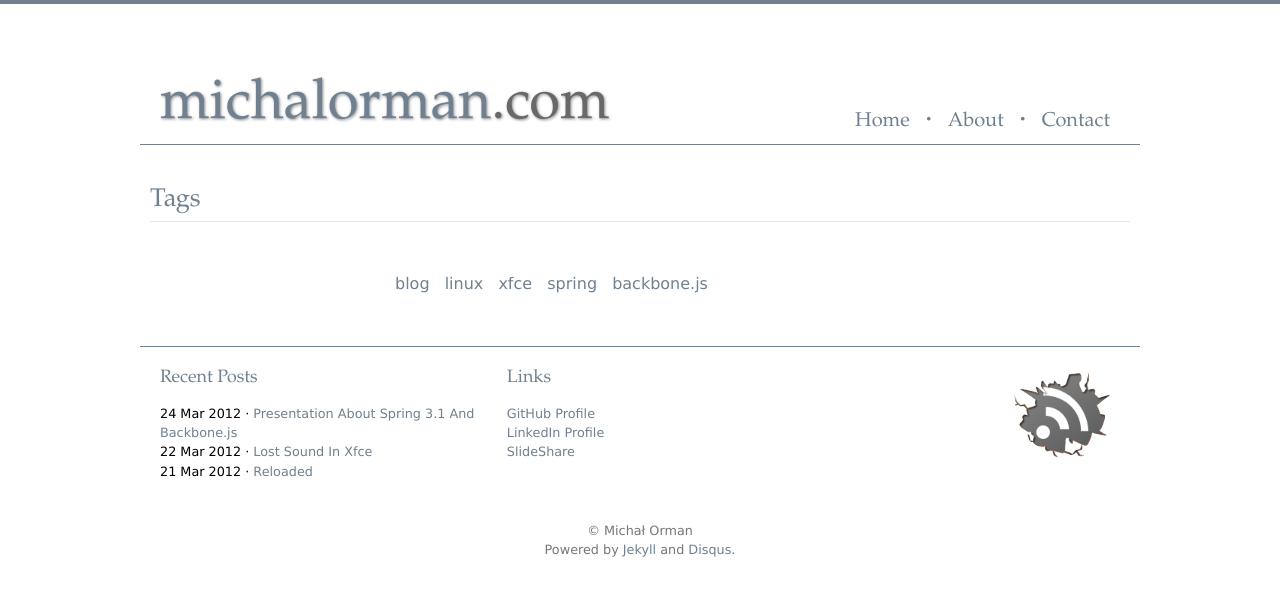
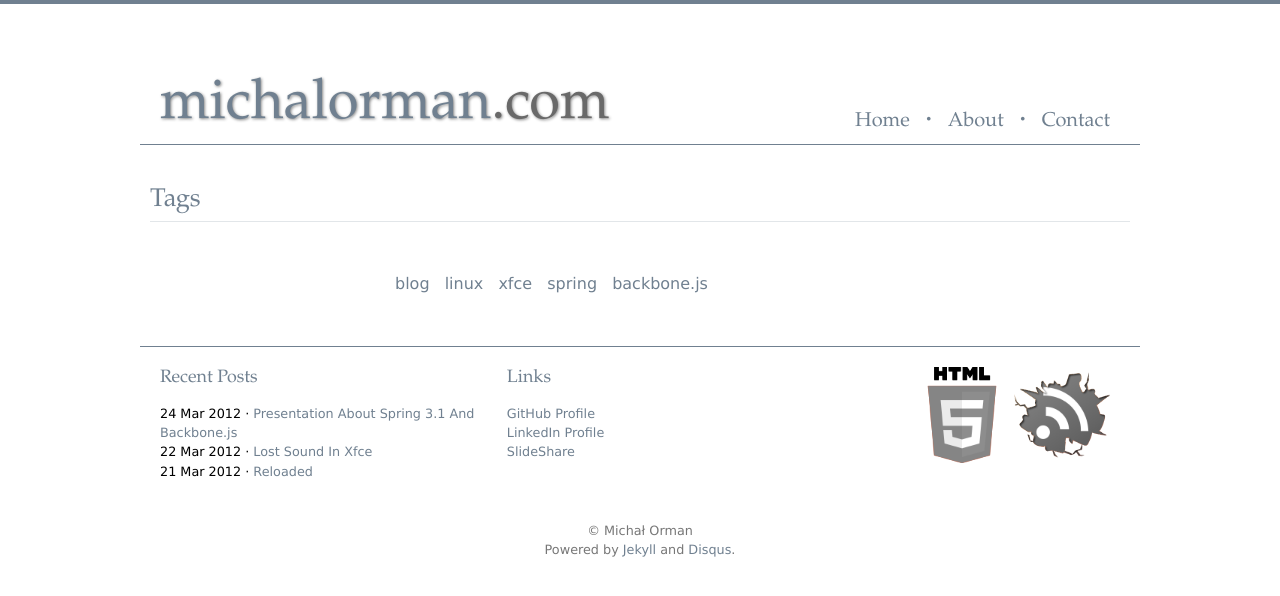
Before and after one commit to michalorman/michalorman.github.com, a Jekyll site: the page built from tags/index.html, in a window 1280 px wide. Shown: the top 596 px of the page. Built offline with Jekyll 4.4.1, drawn with Linux system fonts in a browser that asks for light colours; Markdown is read by kramdown in place of the engine named in the settings; comment, search, counter and statistics services are not loaded.

Commit message:
Added link to markup validation.

```diff
--- a/_layouts/default.html
+++ b/_layouts/default.html
@@ -50,9 +50,23 @@
 
     <footer id="main-foot">
       <div id="feed">
-        <a href="/atom.xml">
-          <img id="feed-inactive" src="/assets/images/feed_inactive.png" alt="Feed" />
-          <img id="feed-active" src="/assets/images/feed_active.png" alt="Feed" />
+        <a href="/atom.xml" title="Subscribe feed">
+          <img src="/assets/images/feed_inactive.png"
+               class="link-inactive"
+               alt="Feed" />
+          <img src="/assets/images/feed_active.png"
+               class="link-active"
+               alt="Feed" />
+        </a>
+      </div>
+      <div id="validation" title="Validate markup">
+        <a href="http://validator.w3.org/check?verbose=1&uri=http://michalorman.com/{{ page.url }}">
+          <img src="/assets/images/html_logo_inactive.png"
+               class="link-inactive"
+               alt="Valid HTML5" />
+          <img src="/assets/images/html_logo_active.png"
+               class="link-active"
+               alt="Valid HTML5" />
         </a>
       </div>
       <div id="links">
--- a/assets/css/style.css
+++ b/assets/css/style.css
@@ -198,7 +198,14 @@ nav li {
   right: 30px;
 }
 
-#main-foot #feed img {
+#main-foot #validation {
+  width: 96px;
+  height: 96px;
+  position: absolute;
+  right: 130px;
+}
+
+#main-foot a img {
   position: absolute;
   left: 0;
   top: 0;
@@ -206,7 +213,7 @@ nav li {
   height: 96px;
 }
 
-#main-foot #feed-inactive {
+#main-foot .link-inactive {
   transition: opacity 750ms;
   -webkit-transition: opacity 750ms linear;
   -moz-transition: opacity 750ms;
@@ -215,17 +222,12 @@ nav li {
   z-index: 2;
 }
 
-#main-foot #feed-inactive:hover {
-  opacity: 0;
-}
-
-#main-foot #feed-active {
+#main-foot .link-active {
   z-index: 1;
 }
 
-#main-foot #feed-link {
-  display: block;
-  z-index: 3;
+#main-foot .link-inactive:hover {
+  opacity: 0;
 }
 
 #main-foot #links {
```
Also changed, not shown: _posts/2012-03-24-presentation-about-spring-3.1-and-backbone.js.md (+1 -2 lines), assets/images/html_logo_active.png (added), assets/images/html_logo_inactive.png (added).
